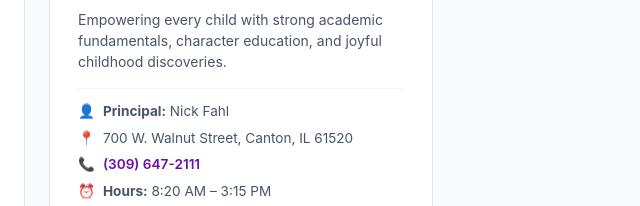
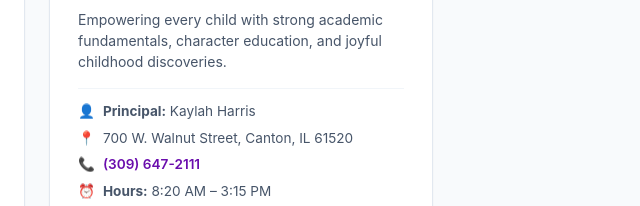
Before and after one commit to Supergus68/cantonusd66-redesign, an Astro site: page /schools in a window 1280 px wide. Shown: the part 1874-2080 px from the top of the page, 399-1039 px from the left. Built offline with nearby package versions, Linux system fonts and the light colour scheme; Astro itself is replaced by a stand-in of ours.

Commit message:
Correct Westview Elementary principal to Kaylah Harris

```diff
--- a/src/data/schools.js
+++ b/src/data/schools.js
@@ -143,7 +143,7 @@ export const SCHOOLS = [
     grades: "Grades K – 4",
     mascot: "Little Giants",
     colors: "Purple & Vegas Gold",
-    principal: "Nick Fahl",
+    principal: "Kaylah Harris",
     asstPrincipal: "Staff Team",
     address: "700 W. Walnut Street, Canton, IL 61520",
     phone: "(309) 647-2111",
```
